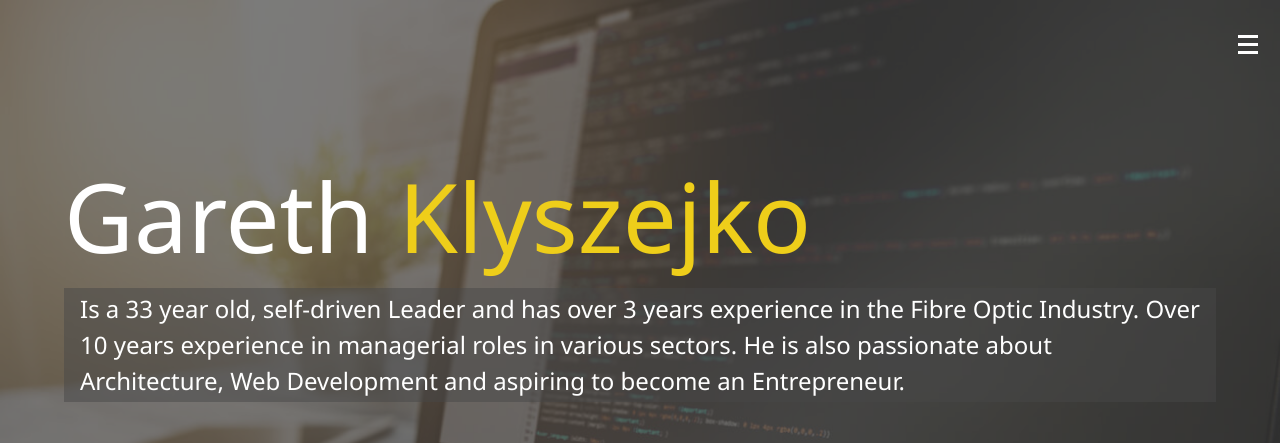
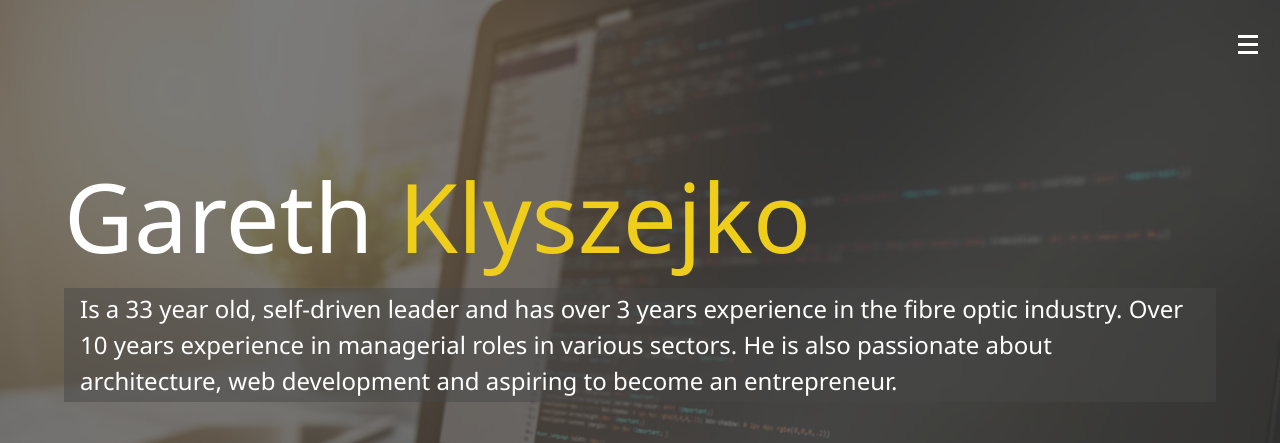
Before and after one commit to Gareth-1987/gk_modern_portfolio, a website: page dist/index.html in a window 1280 px wide. Shown: the top 443 px of the page. Drawn offline with Linux system fonts and the light colour scheme.

Commit message:
updated certificates and entered text

```diff
--- a/dist/index.html
+++ b/dist/index.html
@@ -52,10 +52,10 @@
         <span class="text-secondary">Klyszejko</span>
       </h1>
       <h2 class="sm-heading">
-        Is a 33 year old, self-driven Leader and has over 3 years experience in
-        the Fibre Optic Industry. Over 10 years experience in managerial roles
-        in various sectors. He is also passionate about Architecture, Web
-        Development and aspiring to become an Entrepreneur.
+        Is a 33 year old, self-driven leader and has over 3 years experience in
+        the fibre optic industry. Over 10 years experience in managerial roles
+        in various sectors. He is also passionate about architecture, web
+        development and aspiring to become an entrepreneur.
       </h2>
 
       <div class="icons">
```
Also changed, not shown: dist/about.html (+1 -3 lines).
